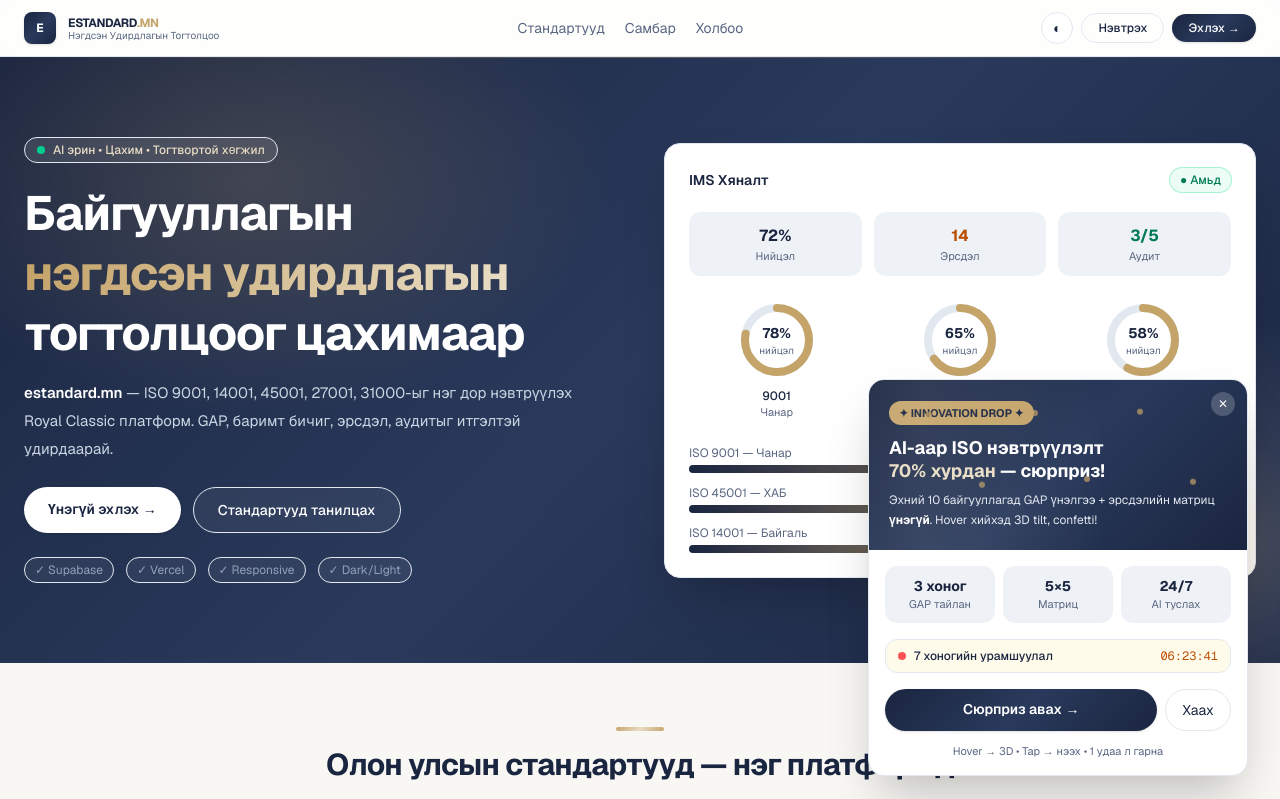
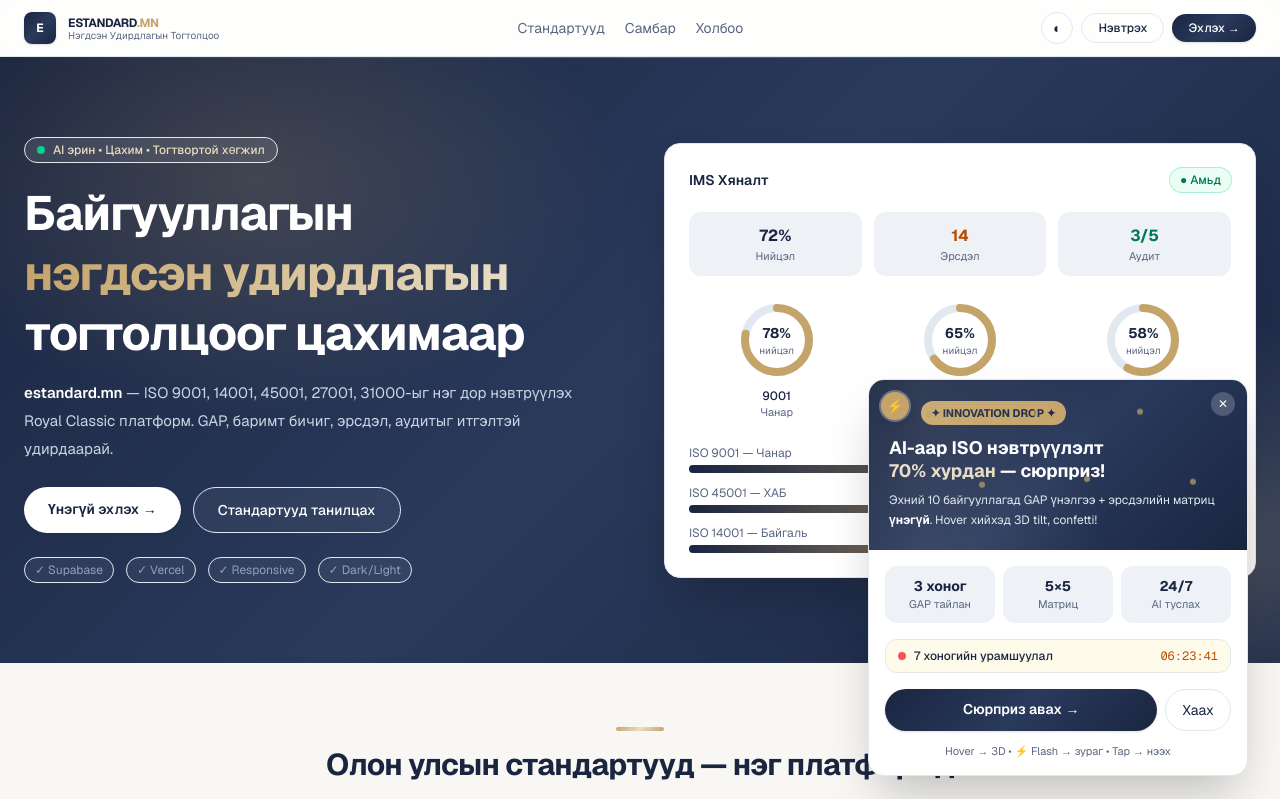
Before and after one commit to corporation0214-hue/estandard, a Next.js app: page / in a window 1280 px wide. Shown: the top 799 px of the page. Built offline with nearby package versions, Linux system fonts and the light colour scheme.

Commit message:
feat: marketing flash icon — dot to image smooth scale+opacity

```diff
--- a/src/components/MarketingHover.tsx
+++ b/src/components/MarketingHover.tsx
@@ -6,6 +6,7 @@
   const [expanded, setExpanded] = useState(false);
   const [dismissed, setDismissed] = useState(false);
   const [visible, setVisible] = useState(false);
+  const [flashOpen, setFlashOpen] = useState(false);
   const cardRef = useRef<HTMLDivElement>(null);
 
   useEffect(() => {
@@ -72,7 +73,16 @@
         <div className="relative royal-gradient p-5 text-white">
           <div className="absolute inset-0 opacity-30" style={{ background: "linear-gradient(90deg, transparent, rgba(255,255,255,0.3), transparent)", animation: "shimmer 2s infinite" }} />
           <button onClick={handleDismiss} className="absolute right-3 top-3 flex h-6 w-6 items-center justify-center rounded-full bg-white/20 text-xs hover:bg-white/30">✕</button>
-          <div className="inline-flex items-center gap-1.5 rounded-full bg-[var(--royal-gold)] px-2.5 py-1 text-[11px] font-bold text-[var(--royal)]">✦ INNOVATION DROP ✦</div>
+          {/* Flash icon — second window trigger */}
+          <button
+            onClick={() => setFlashOpen((v) => !v)}
+            className="absolute left-3 top-3 flex h-7 w-7 items-center justify-center rounded-full bg-[var(--royal-gold)] text-[var(--royal)] shadow-lg ring-2 ring-white/30 hover:scale-110 transition-transform"
+            title="Flash — зураг дэлгэх"
+            aria-label="Flash image"
+          >
+            <span className="text-sm animate-pulse">⚡</span>
+          </button>
+          <div className="ml-8 inline-flex items-center gap-1.5 rounded-full bg-[var(--royal-gold)] px-2.5 py-1 text-[11px] font-bold text-[var(--royal)]">✦ INNOVATION DROP ✦</div>
           <h3 className="mt-3 text-lg font-bold leading-tight">AI-аар ISO нэвтрүүлэлт<br /><span className="text-[var(--royal-gold-light)]">70% хурдан</span> — сюрприз!</h3>
           <p className="mt-2 text-xs leading-5 text-slate-200">Эхний 10 байгууллагад GAP үнэлгээ + эрсдэлийн матриц <b className="text-white">үнэгүй</b>. Hover хийхэд 3D tilt, confetti!</p>
           {/* confetti dots */}
@@ -107,7 +117,36 @@
             <Link href="/dashboard" onClick={handleDismiss} className="flex-1 rounded-full royal-gradient px-4 py-2.5 text-center text-sm font-semibold text-white shadow hover:opacity-90">Сюрприз авах →</Link>
             <button onClick={handleDismiss} className="rounded-full border bg-card px-4 py-2.5 text-sm hover:bg-muted">Хаах</button>
           </div>
-          <div className="mt-3 text-center text-[11px] text-muted-foreground">Hover → 3D • Tap → нээх • 1 удаа л гарна</div>
+          <div className="mt-3 text-center text-[11px] text-muted-foreground">Hover → 3D • ⚡ Flash → зураг • Tap → нээх</div>
+        </div>
+      </div>
+
+      {/* Flash dot → image window — smooth scale + opacity */}
+      <div className={`pointer-events-none fixed inset-0 z-[60] flex items-center justify-center ${flashOpen ? "pointer-events-auto" : ""}`}>
+        <div onClick={() => setFlashOpen(false)} className={`absolute inset-0 bg-[var(--royal)]/40 backdrop-blur-sm transition-opacity duration-500 ${flashOpen ? "opacity-100" : "opacity-0"}`} />
+        <div
+          className={`relative overflow-hidden rounded-2xl border bg-card shadow-2xl transition-all duration-700 ease-[cubic-bezier(0.34,1.56,0.64,1)] ${flashOpen ? "scale-100 opacity-100 w-[90vw] max-w-[560px] h-[340px] md:h-[420px]" : "scale-0 opacity-0 w-2 h-2"}`}
+          style={{ transformOrigin: "center" }}
+        >
+          {/* Image content */}
+          <div className="absolute inset-0 royal-gradient flex flex-col items-center justify-center p-6 text-white">
+            <div className="flex h-16 w-16 items-center justify-center rounded-2xl bg-white text-2xl shadow">◆</div>
+            <h4 className="mt-4 text-xl font-bold">estandard.mn</h4>
+            <p className="mt-1 text-sm text-[var(--royal-gold-light)]">Royal IMS — Итгэл • Чанар • Тогтвортой хөгжил</p>
+            <div className="mt-4 grid grid-cols-3 gap-2 text-center text-xs">
+              <span className="rounded-full bg-white/15 px-2 py-1">ISO 9001</span>
+              <span className="rounded-full bg-white/15 px-2 py-1">14001</span>
+              <span className="rounded-full bg-white/15 px-2 py-1">45001</span>
+            </div>
+            <p className="mt-4 max-w-sm text-center text-xs leading-5 text-slate-300">Зураг цэгээс → томрохдоо opacity 0% → 100%, хураагдахдаа 100% → 0% smooth.</p>
+          </div>
+          <img
+            alt="promo"
+            src="https://images.unsplash.com/photo-1454165205744-3b78555e5572?w=800&q=80&auto=format&fit=crop"
+            className="absolute inset-0 h-full w-full object-cover opacity-20"
+          />
+          <button onClick={() => setFlashOpen(false)} className="absolute right-3 top-3 flex h-7 w-7 items-center justify-center rounded-full bg-black/40 text-white backdrop-blur hover:bg-black/60">✕</button>
+          <div className="absolute bottom-3 left-1/2 -translate-x-1/2 rounded-full bg-[var(--royal-gold)] px-3 py-1 text-xs font-bold text-[var(--royal)]">⚡ Flash • дахин дарж хураах</div>
         </div>
       </div>
 
```
